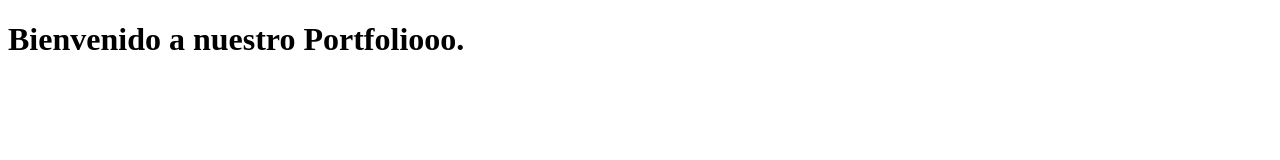
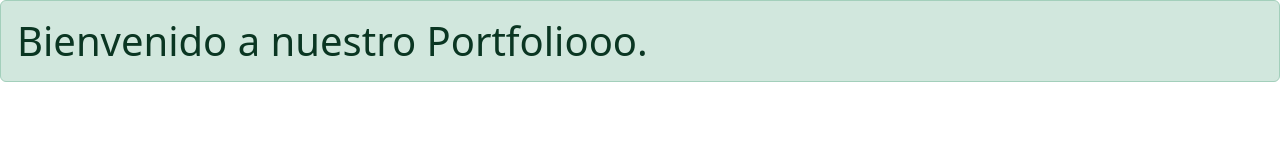
Before and after one commit to ferqueve/pruebagrupo291, a plain HTML site: page index.html in a window 1280 px wide. Drawn offline with nearby package versions, Linux system fonts and the light colour scheme.

Commit message:
Agregué estilo

```diff
--- a/index.html
+++ b/index.html
@@ -4,8 +4,9 @@
     <meta charset="UTF-8">
     <meta name="viewport" content="width=device-width, initial-scale=1.0">
     <title>Página de GIT del Grupo 291</title>
+    <link rel="stylesheet" href="https://cdn.jsdelivr.net/npm/bootstrap@5.3.2/dist/css/bootstrap.min.css">
 </head>
 <body>
-    <h1> Bienvenido a nuestro Portfoliooo.</h1>
+    <h1 class="alert alert-success"> Bienvenido a nuestro Portfoliooo.</h1>
 </body>
 </html>
```
